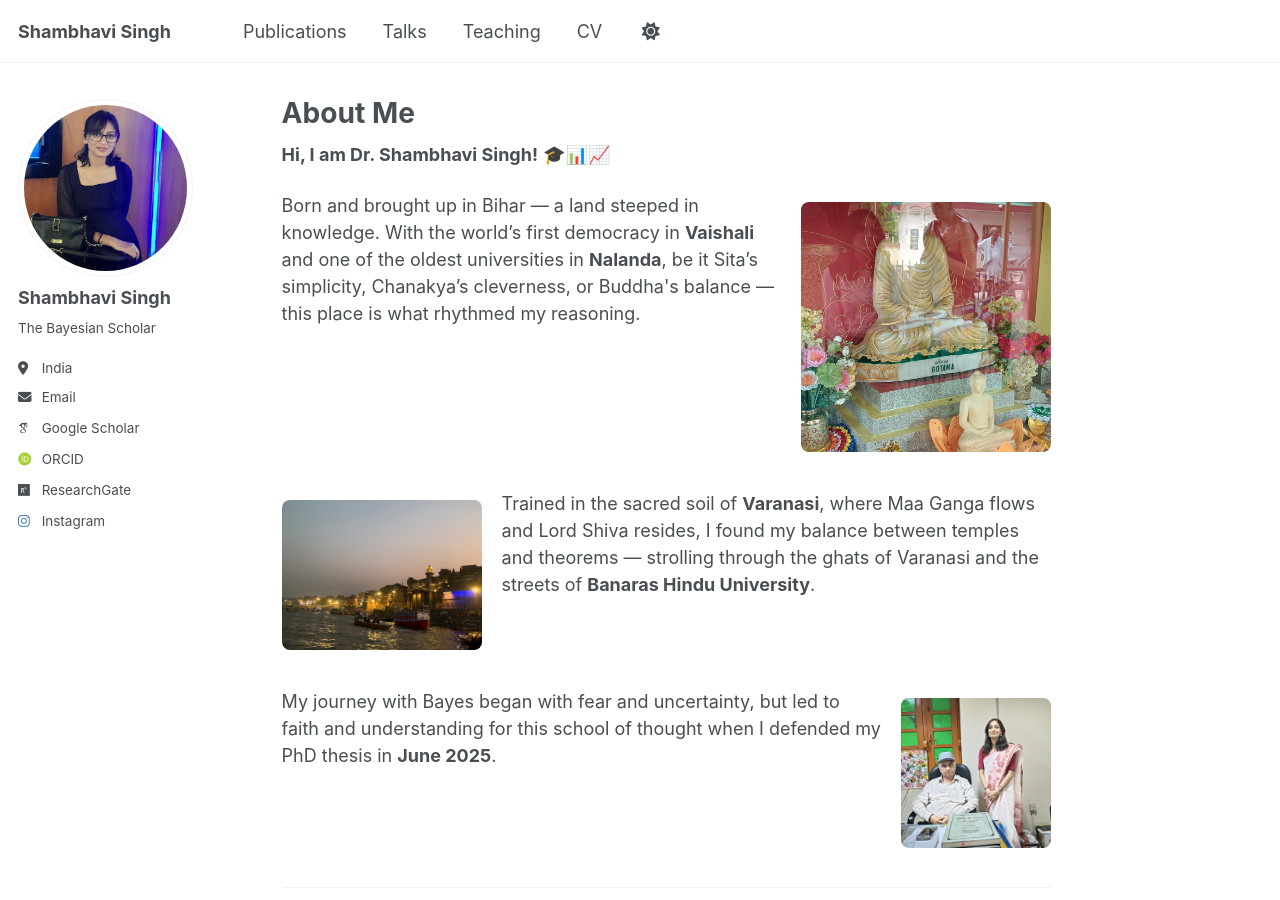
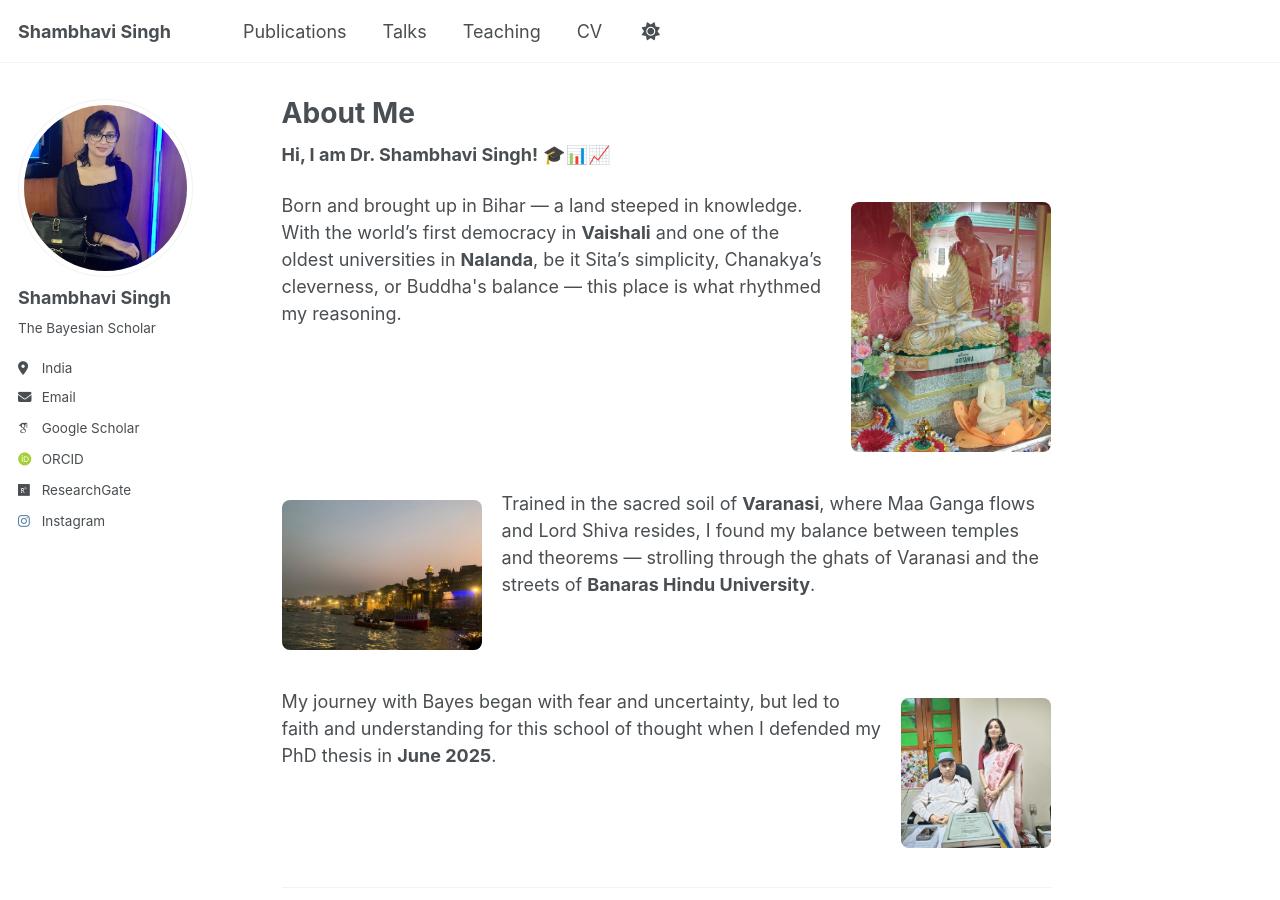
Before and after one commit to shambhavisingh010/shambhavisingh010.github.io, a Jekyll site: the page built from _pages/about.md, in a window 1280 px wide and 900 px high. Built offline with Jekyll 4.4.1, drawn with Linux system fonts in a browser that asks for light colours; some web fonts are replaced.

Commit message:
Update about.md

```diff
--- a/_pages/about.md
+++ b/_pages/about.md
@@ -10,7 +10,7 @@
 **Hi, I am Dr. Shambhavi Singh!** 🎓📊📈
 
 <p style="overflow: auto;">
-  <img src="/images/buddha.jpg" alt="Bihar and Buddha" style="float: right; margin: 10px 0 15px 20px; width: 250px; height: 250px; object-fit: cover; border-radius: 8px;">
+  <img src="/images/buddha.jpg" alt="Bihar and Buddha" style="float: right; margin: 10px 0 15px 20px; width: 200px; height: 250px; object-fit: cover; border-radius: 8px;">
 Born and brought up in Bihar — a land steeped in knowledge. With the world’s first democracy in <strong>Vaishali</strong> and one of the oldest universities in <strong>Nalanda</strong>, be it Sita’s simplicity, Chanakya’s cleverness, or Buddha's balance — this place is what rhythmed my reasoning.
 </p>
 
```
